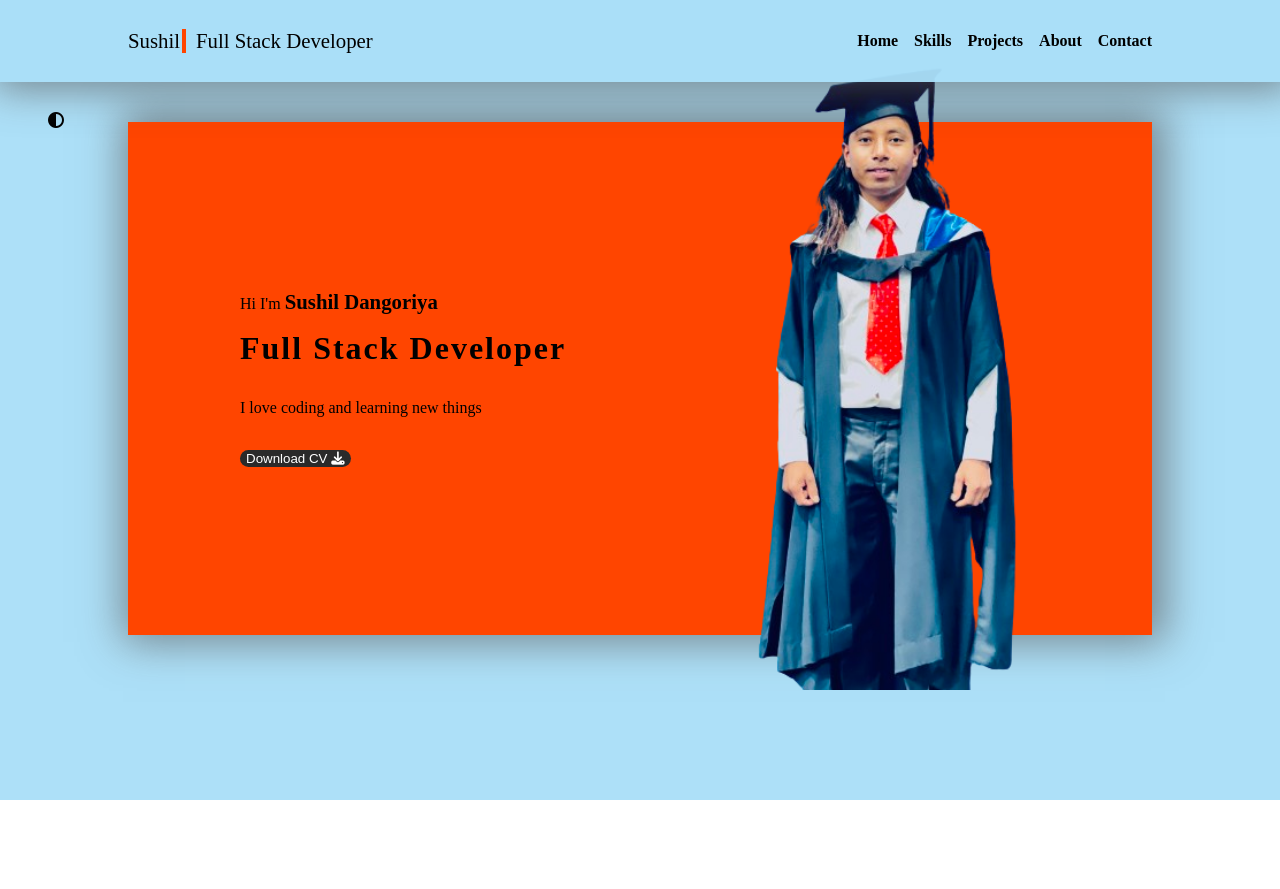
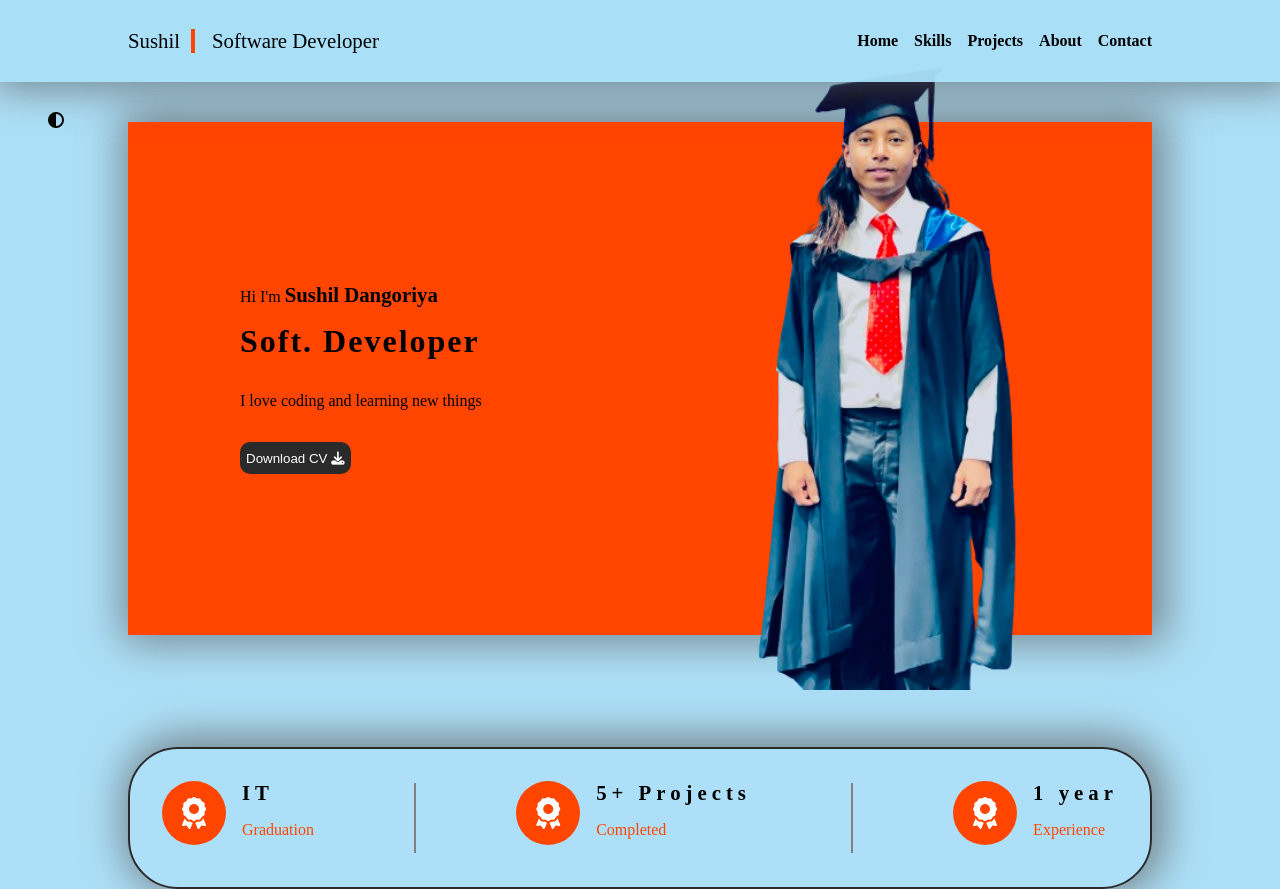
Before and after one commit to sushil-40/portfolio, a plain HTML site: page index.html in a window 1280 px wide. Before the commit the page ends 800 px from the top, so only its background shows below. Drawn offline with Linux system fonts and the light colour scheme; a web font is replaced by a local one.

Commit message:
Adding Banner section with css styles

```diff
--- a/index.html
+++ b/index.html
@@ -40,7 +40,7 @@
         <div class="header container flex">
           <div class="logo flex">
             <div>Sushil</div>
-            <div class="line">Full Stack Developer</div>
+            <div class="line">Software Developer</div>
           </div>
           <div class="menu">
             <ul class="flex navigation">
@@ -59,7 +59,7 @@
         <div class="grid hero">
           <div class="left flex">
             <div>Hi I'm <span>Sushil Dangoriya</span></div>
-            <div class="tag">Full Stack Developer</div>
+            <div class="tag">Soft. Developer</div>
             <p>I love coding and learning new things</p>
             <div>
               <a href="./assets/sushil.png" download>
@@ -77,6 +77,37 @@
       </section>
 
       <!-- banner section  -->
+      <section class="flex banner container">
+        <div class="flex info-content">
+          <div class="flex-center icon-container">
+            <i class="fa-solid fa-award"></i>
+          </div>
+          <div>
+            <span>IT</span>
+            <p>Graduation</p>
+          </div>
+        </div>
+        <div class="info-divider"></div>
+        <div class="flex info-content">
+          <div class="flex-center icon-container">
+            <i class="fa-solid fa-award"></i>
+          </div>
+          <div>
+            <span>5+ Projects</span>
+            <p>Completed</p>
+          </div>
+        </div>
+        <div class="info-divider"></div>
+        <div class="flex info-content">
+          <div class="flex-center icon-container">
+            <i class="fa-solid fa-award"></i>
+          </div>
+          <div>
+            <span>1 year</span>
+            <p>Experience</p>
+          </div>
+        </div>
+      </section>
 
       <!-- skills section -->
 
--- a/style.css
+++ b/style.css
@@ -1,5 +1,6 @@
 :root {
   --body-bg: rgba(170, 223, 248, 0.959);
+  --border-color: var(--color-dark);
 
   --color-orange: orangered;
   --color-dark: #2a2a2a;
@@ -7,6 +8,8 @@
 
   --dark-bg: var(--color-dark);
   --dark-text-color: white;
+  --dark-border-color: white;
+
   --shadow: 4px -2px 40px 9px rgba(92, 92, 92, 0.685);
 }
 html {
@@ -87,7 +90,7 @@ header .header {
   font-size: 1.3rem;
   position: relative;
 }
-.logo:first-child {
+.logo :first-child {
   font-weight: bold;
   margin-right: 1rem;
 
@@ -101,7 +104,7 @@ header .header {
   width: 4px;
   height: 100%;
   position: absolute;
-  left: 22%;
+  left: 25%;
 }
 
 .navigation {
@@ -118,6 +121,7 @@ header .header {
 #darkMode:checked + .wrapper {
   --body-bg: var(--dark-bg);
   color: var(--dark-text-color);
+  --border-color: var(--dark-border-color);
 }
 
 #darkMode {
@@ -128,7 +132,7 @@ header .header {
 
 .hero-section {
   margin-top: 40px;
-  max-height: 60vh;
+  max-height: 80vh;
 }
 
 .hero {
@@ -156,6 +160,7 @@ header .header {
 .left button {
   background: var(--dark-bg);
   color: var(--dark-text-color);
+  height: 2rem;
   padding: 0.8rem 2 rem;
   border: none;
   border-radius: 10px;
@@ -173,6 +178,41 @@ header .header {
 }
 /* <!-- banner section  --> */
 
+.banner {
+  margin-top: 7rem;
+  border: 2px solid var(--border-color);
+  box-shadow: var(--shadow);
+  padding: 2rem;
+  border-radius: 50px;
+
+  justify-content: space-between;
+  flex-wrap: wrap;
+  align-items: center;
+}
+
+.info-divider {
+  background: grey;
+  width: 2px;
+  height: 70px;
+}
+.info-content .icon-container {
+  background: var(--color-orange);
+  width: 4rem;
+  height: 4rem;
+  border-radius: 50%;
+  font-size: 2rem;
+  color: white;
+}
+
+.info-content div span {
+  font-weight: bolder;
+  font-size: 1.3rem;
+  letter-spacing: 5px;
+}
+
+.info-content div p {
+  color: var(--color-orange);
+}
 /* <!-- skills section --> */
 
 /* <!-- project section  --> */
```
